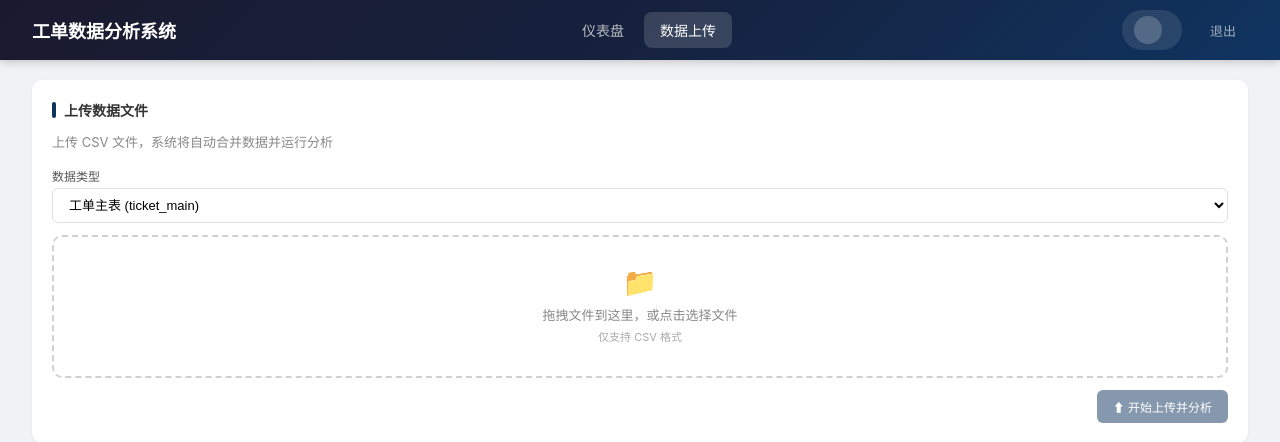
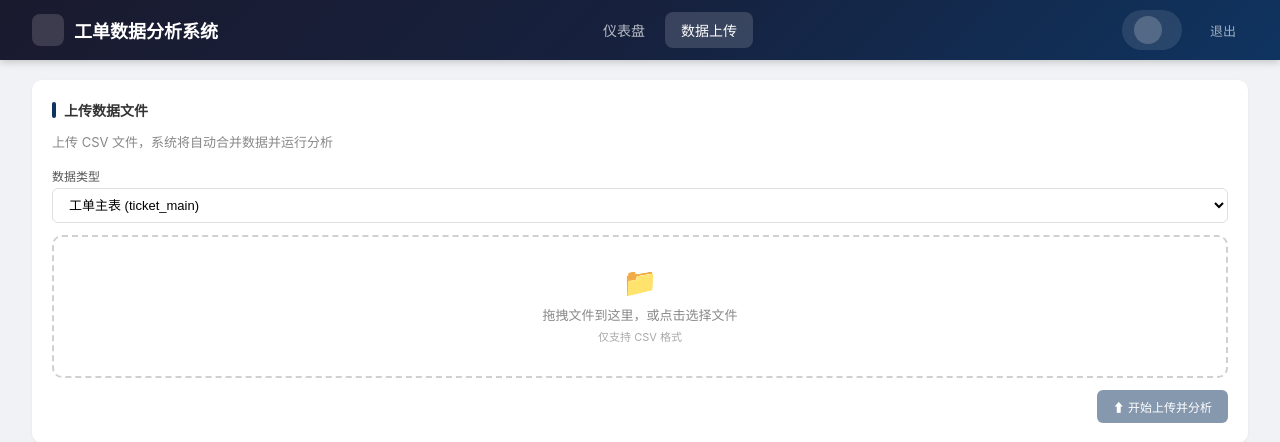
Before and after one commit to wxtech/ml-ticket-dashboard, a FastAPI app: template templates/upload.html in a window 1280 px wide. Shown: the top 442 px of the page. Run offline with FastAPI, Linux system fonts and the light colour scheme; the template is opened without the code that fills it, so the values that code supplies are empty.

Commit message:
fix: add header h1 icon to upload page

```diff
--- a/templates/upload.html
+++ b/templates/upload.html
@@ -8,7 +8,8 @@
 * { margin: 0; padding: 0; box-sizing: border-box; }
 body { font-family: -apple-system, BlinkMacSystemFont, "Segoe UI", "Noto Sans SC", sans-serif; background: #f0f2f5; color: #333; min-height: 100vh; }
 .header { background: linear-gradient(135deg, #1a1a2e 0%, #16213e 50%, #0f3460 100%); color: white; padding: 0 32px; height: 60px; display: flex; justify-content: space-between; align-items: center; position: sticky; top: 0; z-index: 100; box-shadow: 0 2px 8px rgba(0,0,0,0.2); }
-.header h1 { font-size: 18px; font-weight: 600; }
+.header h1 { font-size: 18px; font-weight: 600; display: flex; align-items: center; gap: 10px; }
+.header h1::before { content: ''; width: 32px; height: 32px; background: rgba(255,255,255,0.15); border-radius: 8px; }
 .header .nav { display: flex; gap: 4px; }
 .header .nav a { color: rgba(255,255,255,0.7); text-decoration: none; padding: 8px 16px; border-radius: 8px; font-size: 14px; transition: all 0.2s; }
 .header .nav a:hover { background: rgba(255,255,255,0.1); color: white; }
```
